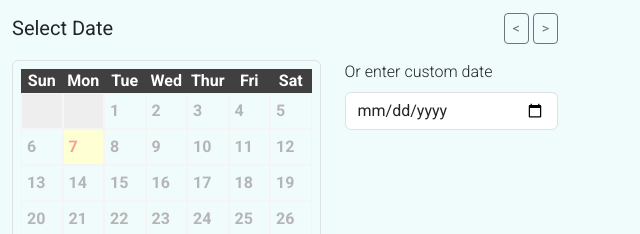
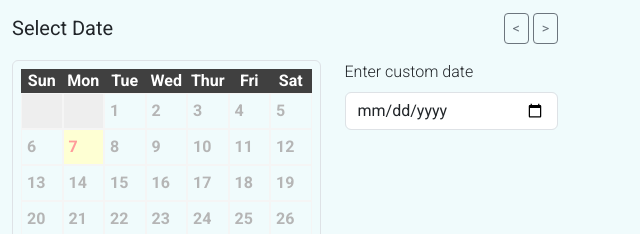
Before and after one commit to creamodcrop77/amref_system, a website: page docs/appointment.html in a window 1280 px wide. Shown: the part 141-375 px from the top of the page, 640-1280 px from the left. Drawn offline with nearby package versions, Linux system fonts and the light colour scheme.

Commit message:
newcomit

```diff
--- a/docs/appointment.html
+++ b/docs/appointment.html
@@ -240,7 +240,7 @@
                                 </div>
                                 <div class="col-md-5">
                                     <div class="mb-3">
-                                        <label for="customDate" class="form-label">Or enter custom date</label>
+                                        <label for="customDate" class="form-label">Enter custom date</label>
                                         <input type="date" class="form-control" id="customDate" required>
                                     </div>
                                     <div class="d-none">
```
